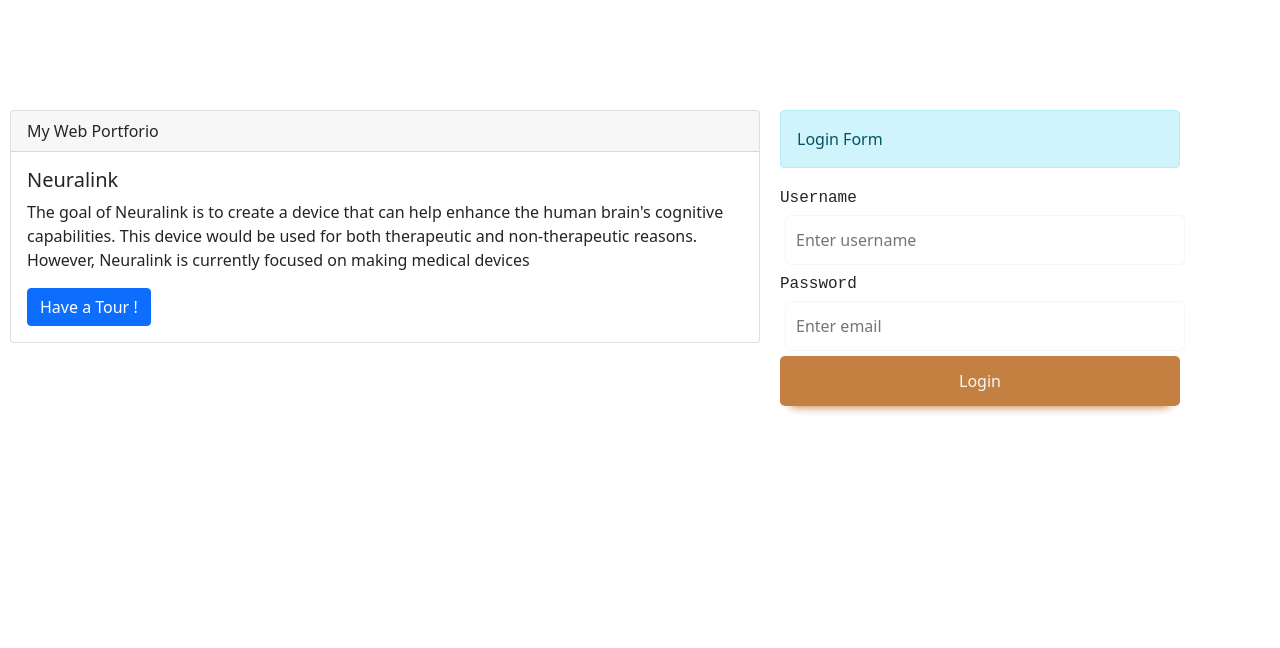
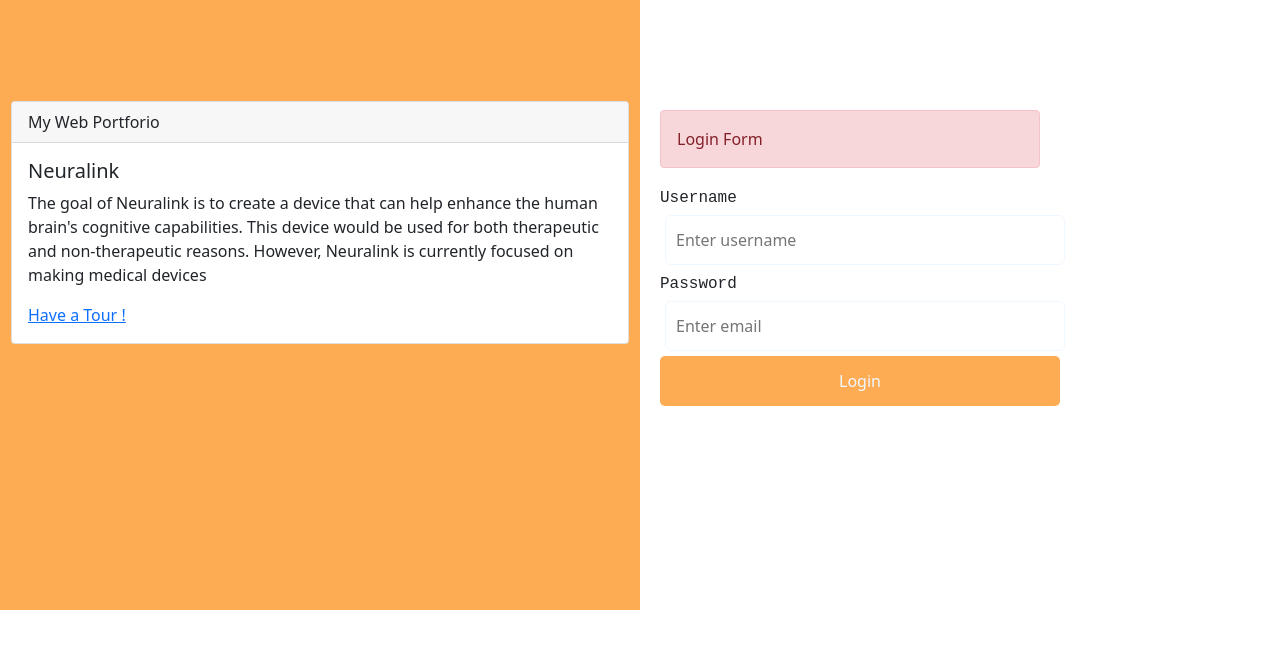
Before and after one commit to mugchris94/React-Demo, a React (Create React App) app: page / in a window 1280 px wide. Shown: the top 648 px of the page. Built offline with nearby package versions, Linux system fonts and the light colour scheme.

Commit message:
Css my home page

```diff
--- a/src/App_Views/Banner_view.js
+++ b/src/App_Views/Banner_view.js
@@ -11,7 +11,7 @@
                 <div className="card-body">
                     <h5 className="card-title">Neuralink</h5>
                     <p className="card-text">The goal of Neuralink is to create a device that can help enhance the human brain's cognitive capabilities. This device would be used for both therapeutic and non-therapeutic reasons. However, Neuralink is currently focused on making medical devices</p>
-                    <a href="" className="btn btn-primary">Have a Tour !</a>
+                    <a href="" className="#">Have a Tour !</a>
                 </div>
             </div>
         </div>
--- a/src/App_Views/LoginForm.js
+++ b/src/App_Views/LoginForm.js
@@ -5,7 +5,7 @@
 const LoginForm = () => {
     return (
         <div>
-            <div class="alert alert-info" role="alert">
+            <div class="alert alert-danger" role="alert">
                  Login Form
             </div>
             <form>
--- a/src/styles/Login.css
+++ b/src/styles/Login.css
@@ -1,11 +1,11 @@
 .subtn{
     display: inline-block;
     border-style: none;
-    background: #c48041;
+    background: #FDAC53;
     width: 400px;
     height: 50px;
     border-radius: 5px;
-    box-shadow: 0px 12px 10px -11px #c48041;
+    box-shadow: 0px 5px 5px -11px #FDAC53;
     color: aliceblue;
 
 
--- a/src/styles/home_view.css
+++ b/src/styles/home_view.css
@@ -2,16 +2,33 @@
 .flex_container{
     display: inline-flex;
     flex-direction: row;
-    margin-top:100px;
+    padding:0;
+
 
 }
 
 .login_view {
+
     width: 400px;
     margin:10px 10px;
+
+    height: 610px;
+    padding-top:100px;
+    padding-left: 10px;
+    padding-right: 10px;
+
 }
 
 .banner_view{
-    width: 750px;
-    margin:10px 10px;
+
+    width: 50%;
+    height: 610px;
+    padding-top:100px;
+    padding-left: 10px;
+    padding-right: 10px;
+    bottom:0;
+    border:1px solid #FDAC53;
+    background: #FDAC53;
+
+
 }
```
